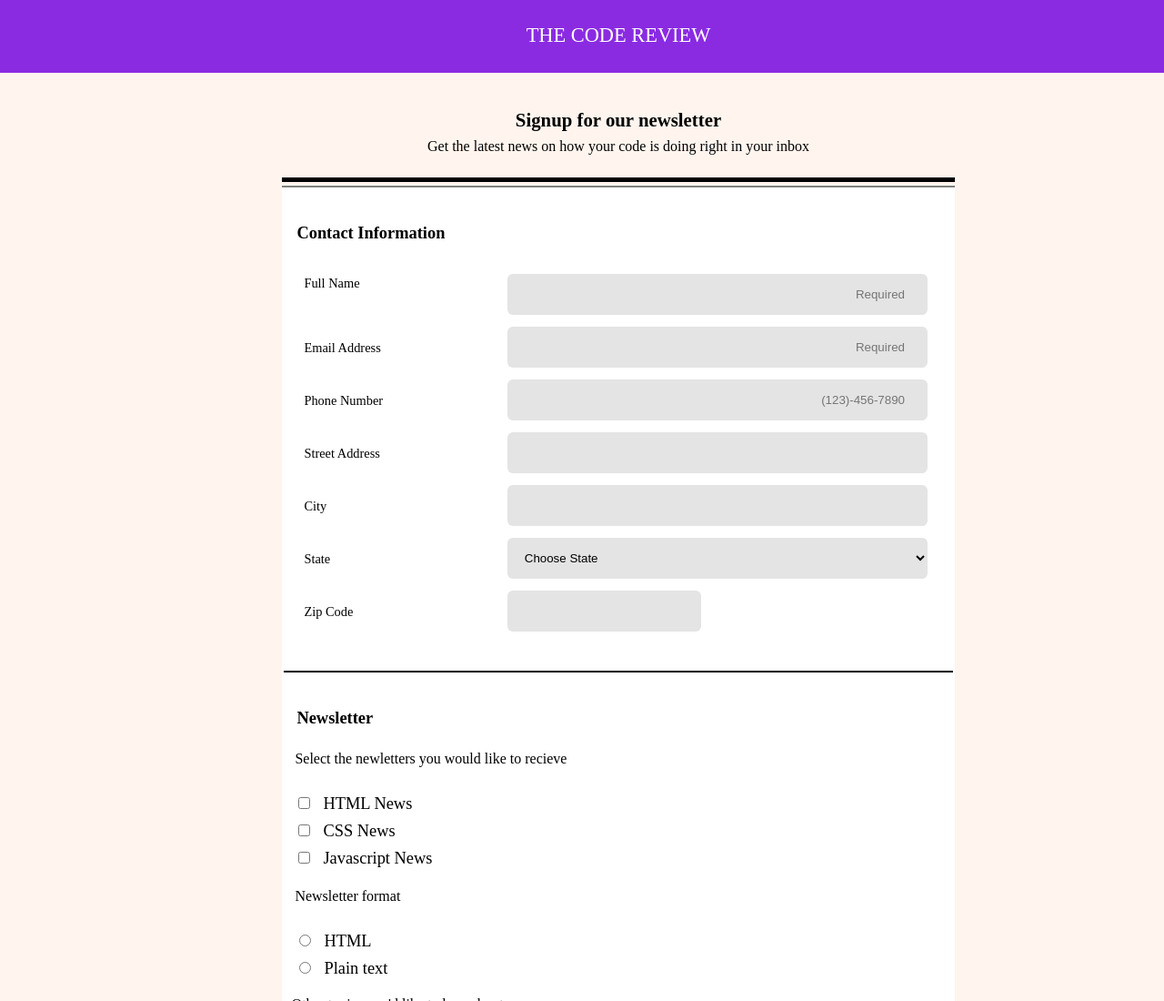
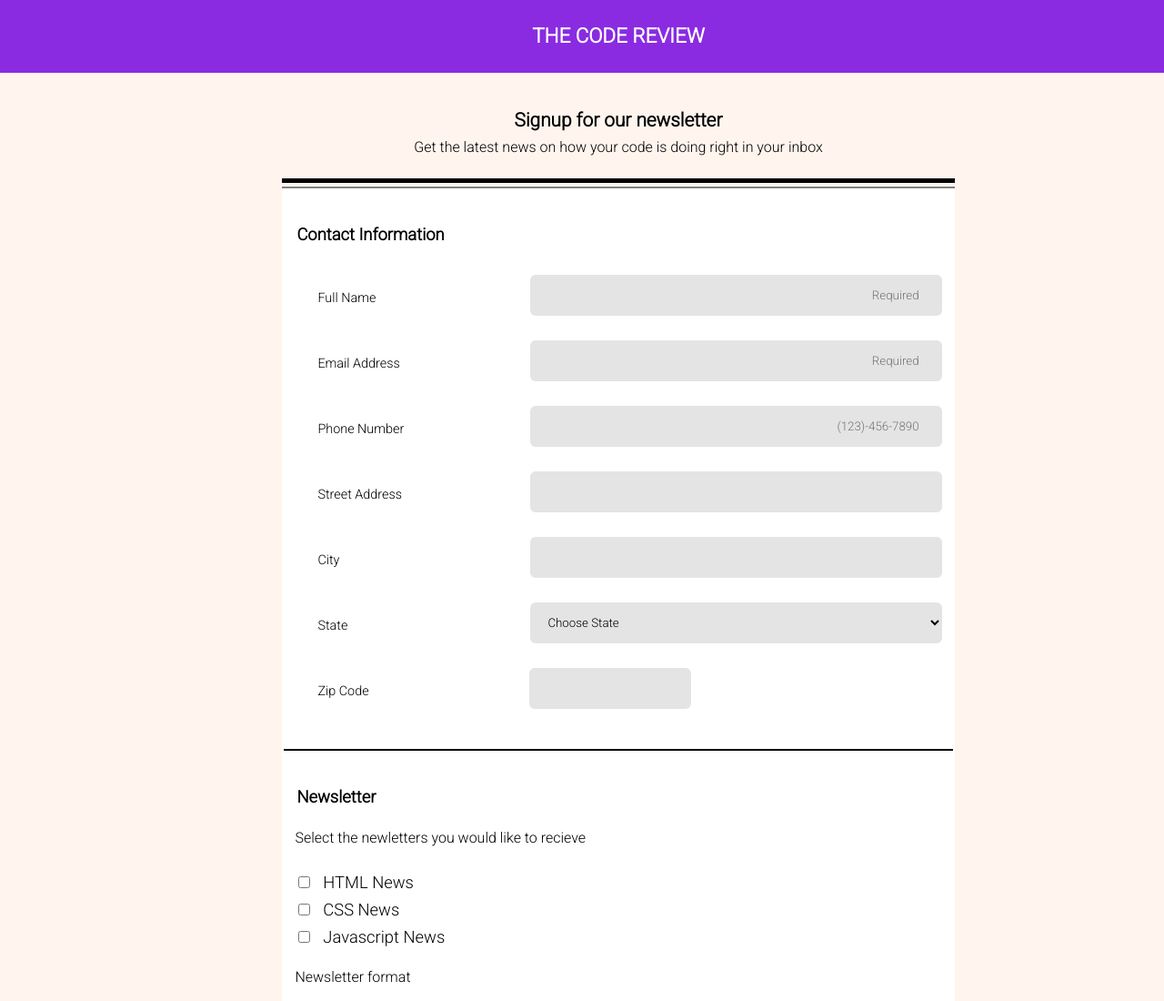
Before and after one commit to datse19/project-3, a plain HTML site: page index.html in a window 1280 px wide. Shown: the top 1100 px of the page at 91% size. Drawn offline with Linux system fonts and the light colour scheme.

Commit message:
final edit
final submit

```diff
--- a/css/style.css
+++ b/css/style.css
@@ -1,6 +1,6 @@
 * {
     box-sizing: border-box;
-    font-family: 'Open Sans', Times, serif sans-serif;
+    font-family: 'Roboto', Times, sans-serif;
 }
 
 header, nav {
@@ -43,10 +43,12 @@ input::placeholder {
 }
 
 .section-1 input:focus,
-select:focus {
+select:focus,
+textarea:focus {
     transform: scale(1.1);
     background-color: orange;
 }
+
 
 .section-1 input{
     text-align:right;
@@ -166,6 +168,7 @@ footer {
 
     nav {
         font-size: 1.4rem;
+        font-weight:bolder;
     }
 
     header {
@@ -181,13 +184,20 @@ footer {
     }
 
     .section-1 label {
-        display:inline-block;
+        display:block;
         padding: 5px 20px 0 0;
-        float: left;
-        margin: 10px;
+        float:left;
+        margin: 25px;
         width: 30%;
         font-size: .9rem;
+        height: auto;
 
+    }
+
+    .input-container {
+        display: flex;
+        flex-direction: row;
+        justify-content:initial;
     }
 
     .section-1 input {
@@ -200,9 +210,13 @@ footer {
     }
 
     #zip {
-        width: 30%;
+        width: 25%;
+        margin-left: -6px;
     }
 
+    input #zip {
+        width: 92%;
+    }
     p,
     .topic {
         font-size: 1rem;
--- a/index.html
+++ b/index.html
@@ -5,7 +5,7 @@
 <title>Project 3</title>
 <meta name="viewport" content="width=device-width, initial-scale=1">
 <link href="css/style.css" rel="stylesheet">
-<link href="https://fonts.googleapis.com/css2?family=Open+Sans&display=swap" rel="stylesheet">
+<link href="https://fonts.googleapis.com/css2?family=Roboto:wght@300&display=swap" rel="stylesheet">
 </head>
 
 <body>
@@ -21,16 +21,27 @@
     <form action="index.html" method="POST">
         <fieldset class="section-1">
             <legend>Contact Information</legend>
+            <div class="input-container">
             <label for="name">Full Name</label>
             <input type="text" id="name" name="user_name" placeholder="Required" required>
+            </div>
+            <div class="input-container">
             <label for="email">Email Address</label>
             <input type="text" id="email" name="user_email" placeholder="Required" required>
+            </div>
+            <div class="input-container">
             <label for="phone-number">Phone Number</label>
             <input type="text" id="phone-number" name="user_number" placeholder="(123)-456-7890">
+            </div>
+            <div class="input-container">
             <label for="address">Street Address</label>
             <input type="text" id="address" name="user_address">
+            </div>
+            <div class="input-container">
             <label for="city">City</label>
             <input type="text" id="city" name="user_city">
+            </div>
+            <div class="input-container">
             <label for="state">State</label>
             <select id="state" name="user_state">
                 <option value="choose state">Choose State</option>
@@ -90,8 +101,11 @@
                 <option value="Wisconsin">Wisconsin</option>
                 <option value="Wyoming">Wyoming</option>
             </select>
+            </div>
+            <div class="input-container">
             <label for="zip">Zip Code</label>
             <input type="text" id="zip" name="user_zip">
+            </div>
         </fieldset>
 
         <fieldset class="section-2">
```
Also changed, not shown: 1 other file.
